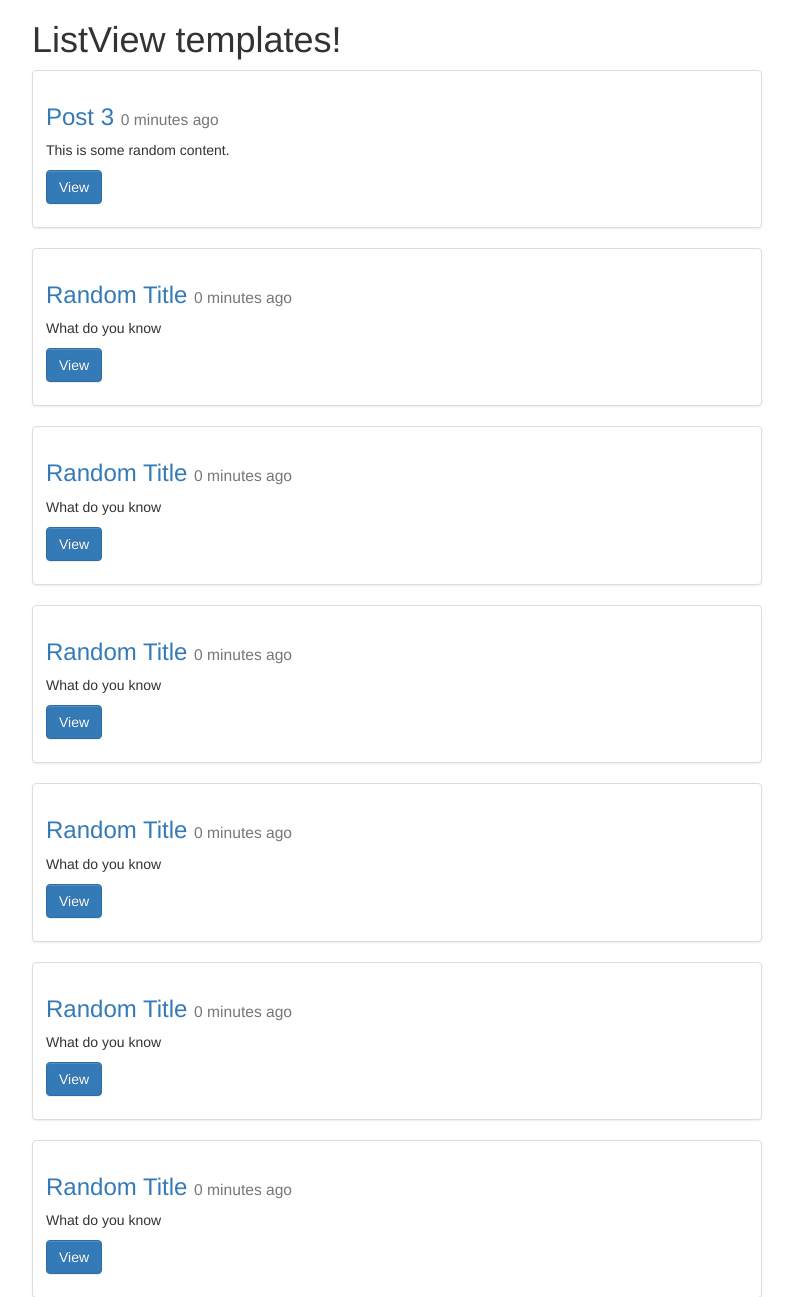
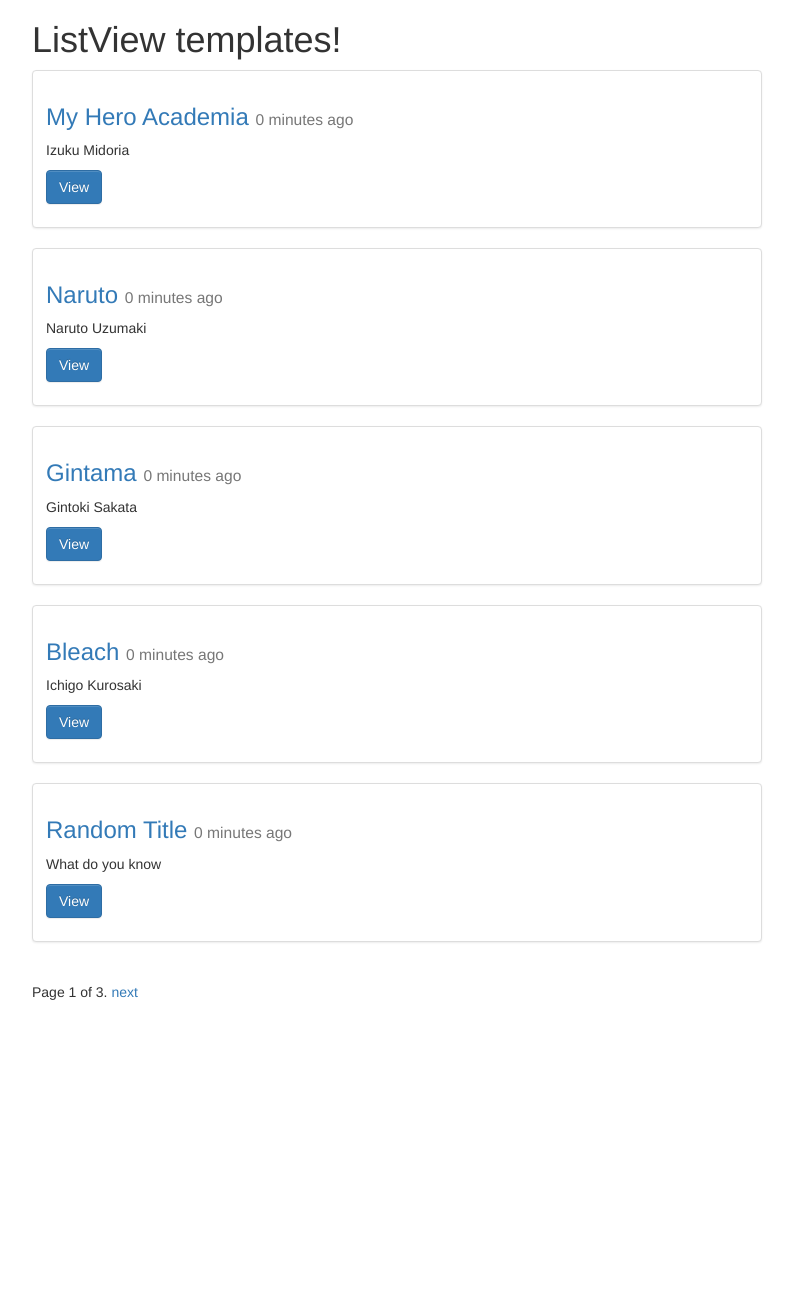
Before and after one commit to Viv3kshukla/TryDjango-1.9, a Django app: page /posts/ in a window 1280 px wide. Shown: the top 1297 px of the page, without its empty margins (338-1131 px from the left). After the commit the page ends 1000 px from the top, so only its background shows below. Run offline with Django 3.2, Linux system fonts and the light colour scheme; data comes from the database, SQL or seed files in the repository; both versions use the stored data as it was after the commit; some libraries are stand-ins or nearby versions.

Commit message:
adding paginations

```diff
--- a/posts/models.py
+++ b/posts/models.py
@@ -12,3 +12,6 @@
 
     def get_absolute_url(self):
         return reverse("posts:detail",kwargs={"id":self.id})
+
+    class Meta:                     # Meta class has to do with anything that is not a field . It describes models little more.
+        ordering=["-timestamp","-updated"]
--- a/posts/views.py
+++ b/posts/views.py
@@ -2,7 +2,7 @@
 from django.http import HttpResponse,HttpResponseRedirect
 from django.contrib import messages
 # Create your views here.
-
+from django.core.paginator import Paginator,EmptyPage,PageNotAnInteger
 from .models import Post
 from .forms import PostForm
 
@@ -34,11 +34,21 @@
 
 def posts_list(request):
     title="ListView"
-    queryset=Post.objects.all()
+    queryset_list=Post.objects.all().order_by("-timestamp")
+    paginator=Paginator(queryset_list,5)
+    page_request_var="page"
+    page=request.GET.get(page_request_var)
+    try:
+        queryset=paginator.page(page)
+    except PageNotAnInteger:
+        queryset=paginator.page(1)
+    except EmptyPage:
+        queryset=paginator.page(paginator.num_pages)
 
     context = {
         'object_list':queryset,
         'title':title,
+        'page_request_var':page_request_var,
     }
     return render(request, 'posts_list.html', context)
 
--- a/templates/posts_list.html
+++ b/templates/posts_list.html
@@ -19,8 +19,22 @@
 
             </div>
 
-            {% endfor %}
+        {% endfor %}
 
+        <div class="pagination">
+            <span class="step-links">
+                {% if object_list.has_previous %}
+                    <a href="?{{ page_request_var }}={{ object_list.previous_page_number }}"> previous </a>
+                {% endif %}
+                <span class="current">
+                    Page {{ object_list.number }} of {{ object_list.paginator.num_pages }}.
+                </span>
+                {% if object_list.has_next %}
+                    <a href="?{{ page_request_var }}={{ object_list.next_page_number }}"> next </a>
+
+                {% endif %}
+            </span>
+        </div>
 
     </div>
 
```
Also changed, not shown: db.sqlite3, posts/migrations/0002_auto_20180205_1344.py (added).
